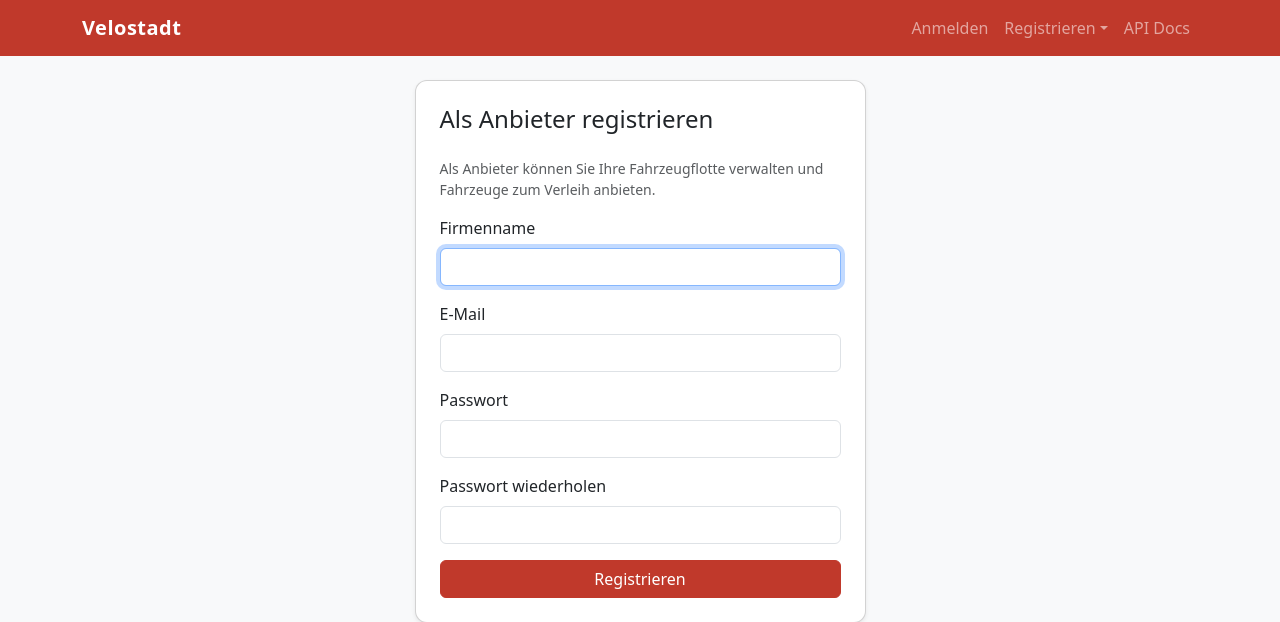
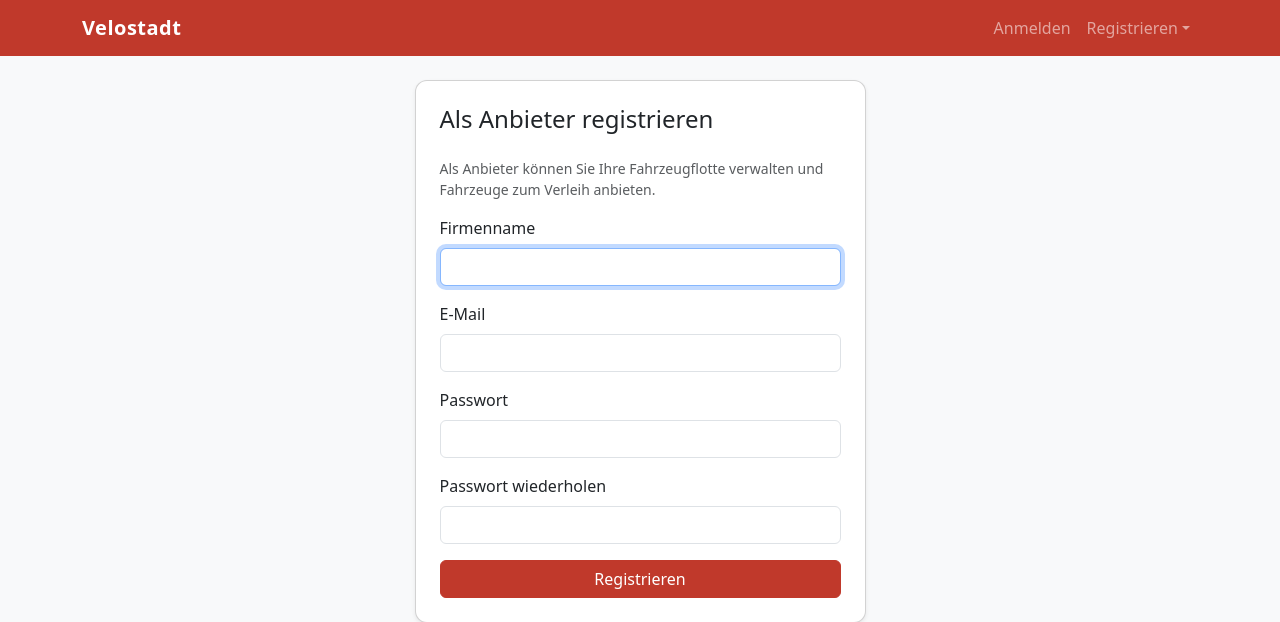
Before and after one commit to whitebonsai/velostadt, a Flask app: page /register/anbieter in a window 1280 px wide. Shown: the top 622 px of the page. Run offline with Flask 3, Linux system fonts and the light colour scheme; parts of the project's set-up code (start-up, migrations or seed data) failed here and were passed over.

Commit message:
fixed api docs button

```diff
--- a/app/templates/base.html
+++ b/app/templates/base.html
@@ -26,6 +26,9 @@
             <li class="nav-item">
               <a class="nav-link" href="{{ url_for('fahrzeuge.neu') }}">+ Fahrzeug</a>
             </li>
+            <li class="nav-item">
+            <a class="nav-link" href="/api/docs">API Docs</a>
+          </li>
           {% else %}
             <li class="nav-item">
               <a class="nav-link" href="{{ url_for('main.dashboard') }}">Dashboard</a>
@@ -51,9 +54,6 @@
               <li><a class="dropdown-item" href="{{ url_for('auth.register_anbieter') }}">Als Anbieter</a></li>
             </ul>
           </li>
-          <li class="nav-item">
-            <a class="nav-link" href="/api/docs">API Docs</a>
-          </li>
         {% endif %}
       </ul>
     </div>
```
